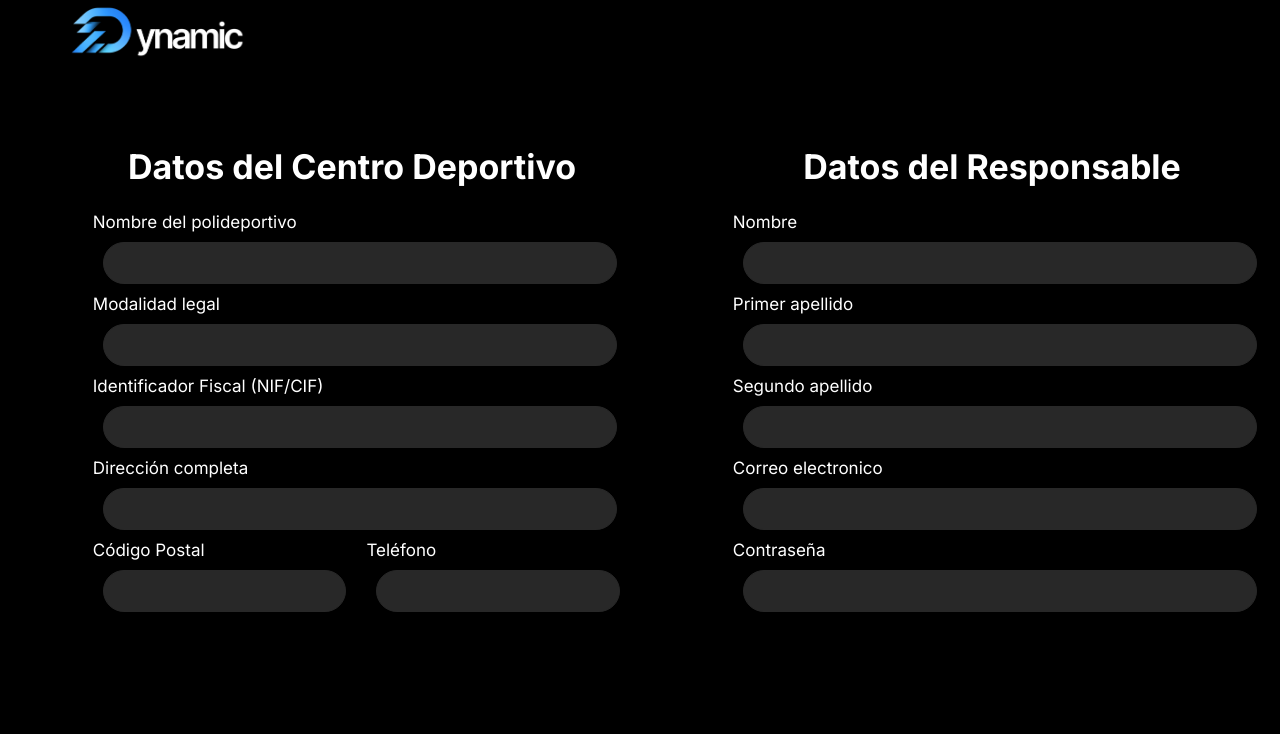
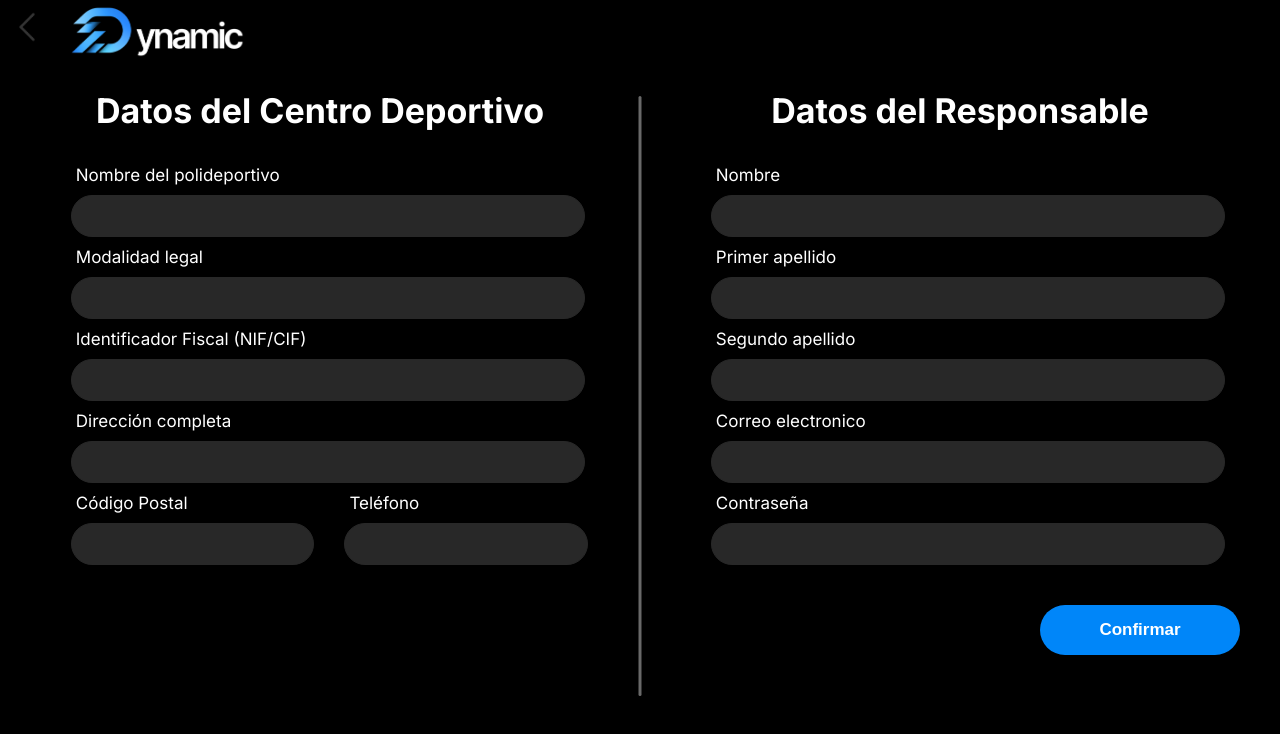
Before and after one commit to PauGimenoIFP/ProyectoDynamicWeb, a React (Vite) app in the folder App_Web/: page /signup in a window 1280 px wide. Shown: the top 734 px of the page. Built offline with nearby package versions, Linux system fonts and the light colour scheme.

Commit message:
pagina signUp Finalizada

```diff
--- a/App_Web/src/App.css
+++ b/App_Web/src/App.css
@@ -69,29 +69,41 @@
 
 }
 
+.img-container-s {
+  display: flex;
+  gap: 10px;
+}
+
+.arrow-back-s {
+  display: block;
+  position: relative;
+  width: 54px;
+  height: 54px;
+  cursor: pointer;
+}
+
 .logo-dynamic-s {
   max-width: 15%;
   height: auto;
   display: block;
   position: relative;
-  top: 5%;
-  left: 5%;
+  top: 10%;
 }
 
 .texto-titulo-s {
-  top: 10%;
   position: relative;
   justify-content: center;
   display: flex;
-  margin-bottom: 10%;
+  margin-bottom: 2%;
 }
+
 .grid-s {
   display: grid;
   grid-template-columns: 1fr 1fr;
 }
 
 .marco-input-s {
-  left: 10%;
+  left: 5%;
   position: relative;
   display: flex;
   flex-direction: column;
@@ -103,11 +115,16 @@
   width: 90%;
   margin: 10px;
 }
+
 .form-s{
   left: 5%;
   position: relative;
   width: 95%;
+  label {
+    margin-left: 15px;
+  }
 }
+
 .marco-CodTel-s{
   position: relative;
   display: flex;
@@ -115,6 +132,39 @@
   width: 90%;
 
 }
+
+.btn-save-s {
+  padding: 10px 20px;
+  cursor: pointer;
+  background-color: var(--primary-color);
+  color: var(--text-color);
+  border: none;
+  border-radius: 30px;
+  width: 200px;
+  height: 50px;
+  margin-top: 30px;
+  position: relative;
+  margin-left: auto;
+  margin-right: 40px;
+}
+
+.btn-container-s {
+  display: flex;
+  justify-content: space-between;
+  align-items: center;
+}
+
+.separador-s {
+  position: absolute;
+  left: 50%; /* Lo centra horizontalmente */
+  top: 12%; /* Baja un poco desde el inicio */
+  transform: translateX(-50%); /* Ajuste fino para centrar bien */
+  width: 3px;
+  height: 75vh;
+  background-color: rgb(105, 105, 105);
+  border-radius: 5px;
+}
+
 /*------------------------------------------------------*/
 
 
--- a/App_Web/src/signUp_Form.jsx
+++ b/App_Web/src/signUp_Form.jsx
@@ -1,10 +1,20 @@
 import './App.css'
 import logosolo from './assets/logo_dynamic_letras_blanco.png';
+import arrow from './assets/arrow-back.png'
+import { useNavigate } from 'react-router-dom';
 
 export function SignUp_Form(){
+  const navigate = useNavigate();
+
+  const goToStart = () => {
+    navigate('/');
+  };
   return (
     <main className = "main-signup-s">
+      <div className='img-container-s'>
+      <img src={arrow} className='arrow-back-s' onClick={goToStart}/>
       <img src={logosolo} className='logo-dynamic-s'/>
+      </div>
       <form>
         <div className='grid-s'>
           <div className="marco-input-s">
@@ -13,26 +23,26 @@ export function SignUp_Form(){
             </div>
             <div className='form-s'>
               <label>Nombre del polideportivo</label>
-              <input type='text' className="input-s">
+              <input type='text' className="input-s" id="nomGym">
               </input>
               <label>Modalidad legal</label>
-              <input type='text' className="input-s">
+              <input type='text' className="input-s" id="modalidad">
               </input>
               <label>Identificador Fiscal (NIF/CIF)</label>
-              <input type='text' className="input-s">
+              <input type='text' className="input-s" id="NIF/CIF">
               </input>
               <label>Dirección completa</label>
-              <input type='text' className="input-s">
+              <input type='text' className="input-s" id="direccion">
               </input>
               <div className='grid-s'>
                 <div className='marco-CodTel-s'>
                   <label>Código Postal</label>
-                  <input type='text' className="input-s">
+                  <input type='text' className="input-s" id="codPostal">
                   </input>
                 </div>
                 <div className='marco-CodTel-s'>
                   <label>Teléfono</label>
-                  <input type='text' className="input-s">
+                  <input type='text' className="input-s" id="telefono">
                   </input>
                 </div>
               </div>
@@ -44,24 +54,28 @@ export function SignUp_Form(){
             </div>
             <div className='form-s'>
               <label>Nombre</label>
-              <input type='text' className="input-s">
+              <input type='text' className="input-s" id="nom">
               </input><br></br>
               <label>Primer apellido</label>
-              <input type='text' className="input-s">
+              <input type='text' className="input-s" id="primerApellido">
               </input>
               <label>Segundo apellido</label>
-              <input type='text' className="input-s">
+              <input type='text' className="input-s" id="segundoApellido">
               </input>
               <label>Correo electronico</label>
-              <input type='text' className="input-s">
+              <input type='text' className="input-s" id="email">
               </input>
               <label>Contraseña</label>
-              <input type='text' className="input-s">
+              <input type='password' className="input-s" id="contraseña">
               </input>
             </div>
           </div>
         </div>
       </form>
+      <div className="separador-s"></div>
+      <div className='btn-container-s'>
+        <button className='btn-save-s'>Confirmar</button>
+      </div>
     </main>
   )
 }
```
Also changed, not shown: App_Web/src/assets/arrow-back.png (added).
